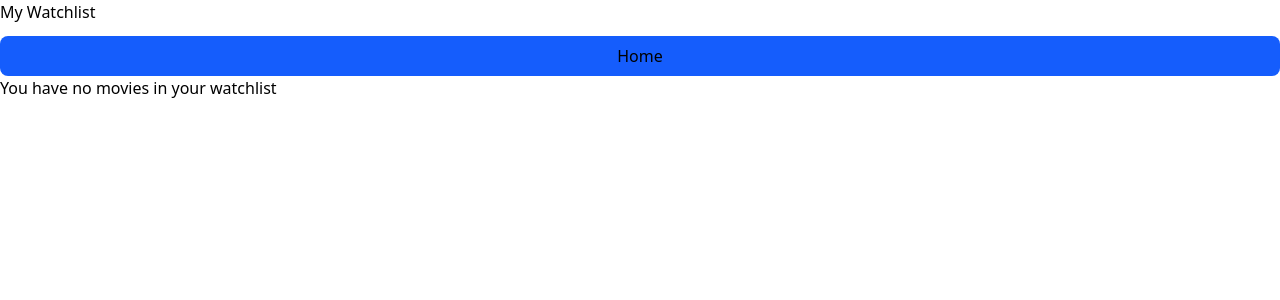
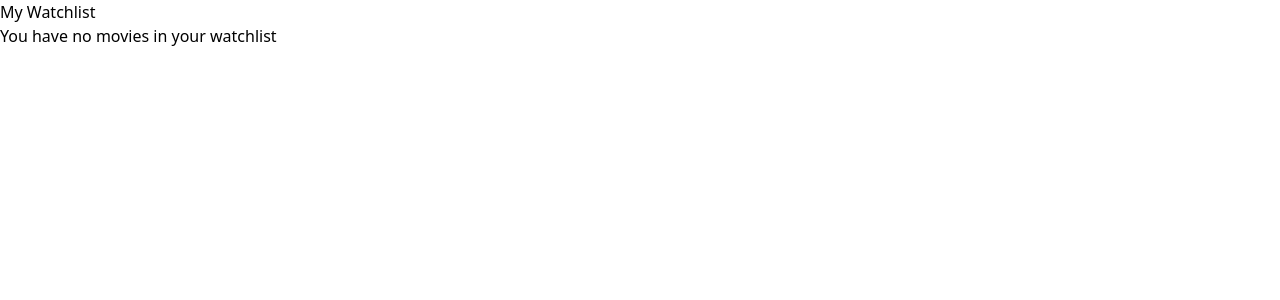
Before and after one commit to AniketChile/Movie-Watchlist, a React (Vite) app: page /watchlist in a window 1280 px wide. Shown: the top 300 px of the page. Built offline with nearby package versions, Linux system fonts and the light colour scheme.

Commit message:
task - add navigation to Home

```diff
--- a/src/pages/WatchlistPage.jsx
+++ b/src/pages/WatchlistPage.jsx
@@ -20,7 +20,7 @@ function WatchlistPage(props) {
     return (
        <>
             <h2>My Watchlist</h2>
-            <Button onClick={()=>navigate("")} className="bg-blue-600 mt-3 w-full py-2 rounded-lg">Home</Button>
+            {/* <Button onClick={()=>navigate("")} className="bg-blue-600 mt-3 w-full py-2 rounded-lg">Home</Button> */}
             {watchlist.length ===0 ? (<p>You have no movies in your watchlist</p>) : (
                 <div>
                     {watchlist.map((movie)=>(
```
